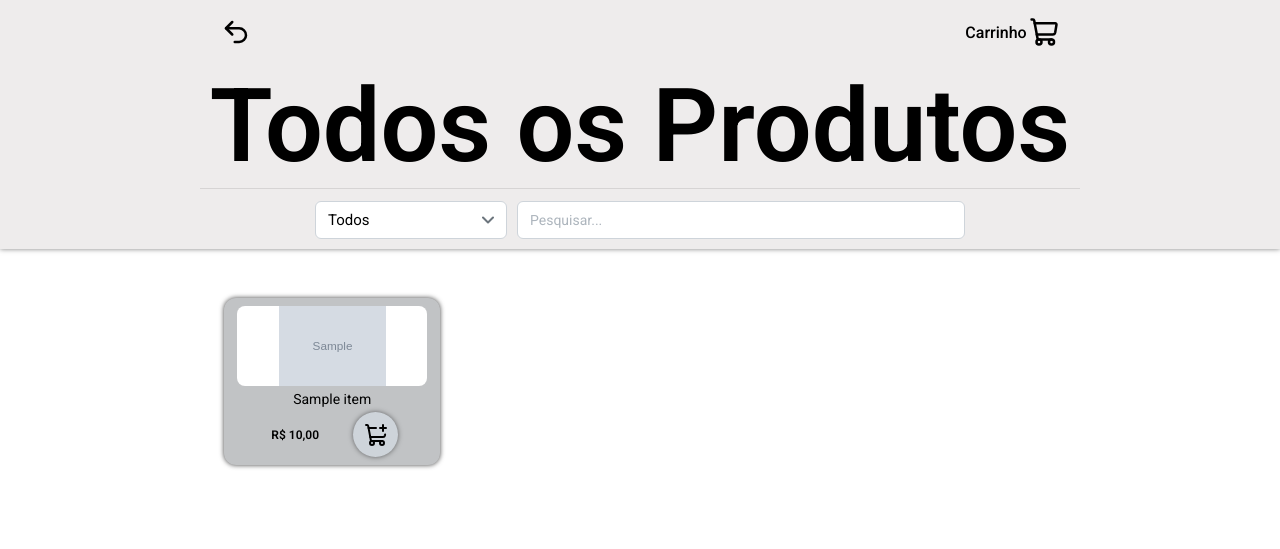
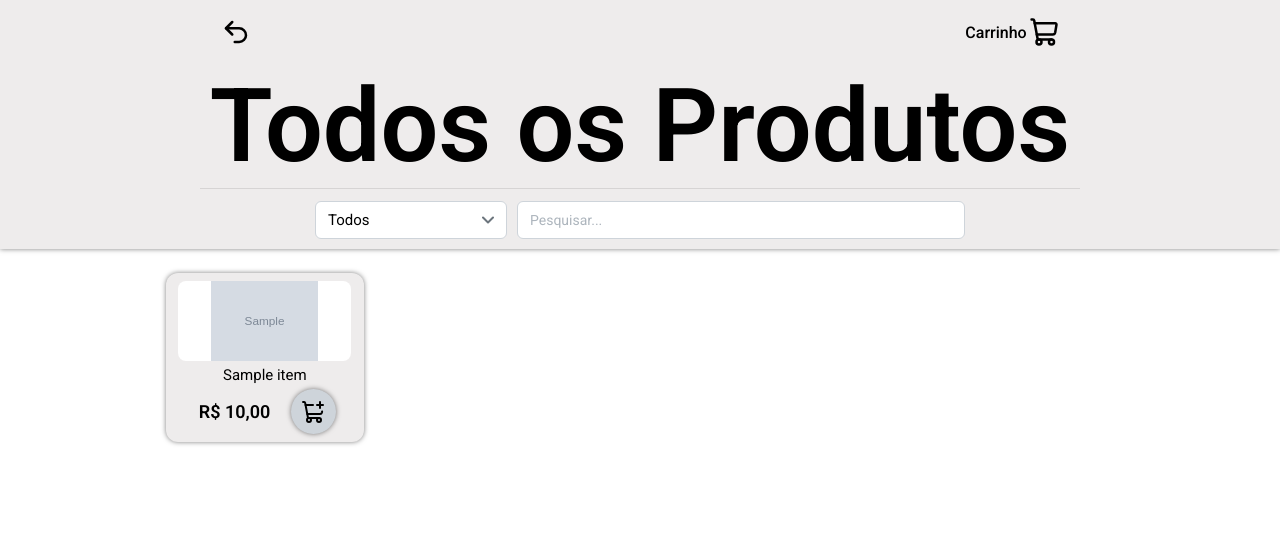
Before and after one commit to AnalystLucas/ecommerce, a Flask app: page /produtos in a window 1280 px wide. Shown: the top 549 px of the page. Run offline with Flask 3, Linux system fonts and the light colour scheme; grey boxes marked "Sample" are stand-in pictures; a database or web service that is not in the repository returns one stand-in record (values such as "Sample title"); some web fonts are replaced.

Commit message:
Mudanças no layout - Produtos.html

```diff
--- a/static/style.css
+++ b/static/style.css
@@ -15,7 +15,8 @@
     --sombraM: rgba(0, 0, 0, 0.5);
     --sombraF: rgba(0, 0, 0, 0.3);
     --line: #e4e3e3;
-    --largura-card: clamp(120px, 25vw, 240px);
+    /* --largura-card: clamp(120px, 25vw, 240px); */
+    --largura-card: clamp(160px, 23vw, 220px);
 
 
 }
@@ -313,15 +314,14 @@ main { /* Padrão da Pagina da ADM unico lugar que esta nessa formatação */
     justify-content: center;
     flex-wrap: wrap;
     margin: auto;
-    width: 90%;
-
+    width: 95%;
 }
 
 .b-card {
     width: 95%;
-    margin: 25px auto;
+    /* margin: 25px auto; */
     display: grid;
-    grid-template-columns: repeat(auto-fill, var(--largura-card));;
+    grid-template-columns: repeat(auto-fill, var(--largura-card));
     justify-content: space-evenly;
     gap: 15px
 }
@@ -340,10 +340,10 @@ main { /* Padrão da Pagina da ADM unico lugar que esta nessa formatação */
     flex-direction: column;
     padding: 8px 8px;
     width: 100%;
-    background-color: var(--cinzaE);
+    background-color: var(--cinzaC);
     border-radius: 12px;
     overflow: hidden;
-    box-shadow: 0 0 5px var(--sombraG);
+    box-shadow: 0 0 5px var(--sombraM);
     box-sizing: border-box;
 }
 
@@ -351,7 +351,7 @@ main { /* Padrão da Pagina da ADM unico lugar que esta nessa formatação */
     margin: auto;
     object-fit: contain;
     width: 95%;
-    height: 70px;
+    height: 140px;
     aspect-ratio: 16/9;
     background: var(--branco);
     border-radius: 8px;
@@ -363,13 +363,13 @@ main { /* Padrão da Pagina da ADM unico lugar que esta nessa formatação */
 }
 
 .titulo-p {
-    font-size: 14px;
+    font-size: 15px;
 
 }
 
 .preco-p {
     font-weight: 600;
-    font-size: 12px;
+    font-size: 18px;
 }
 
 .icon {
```
